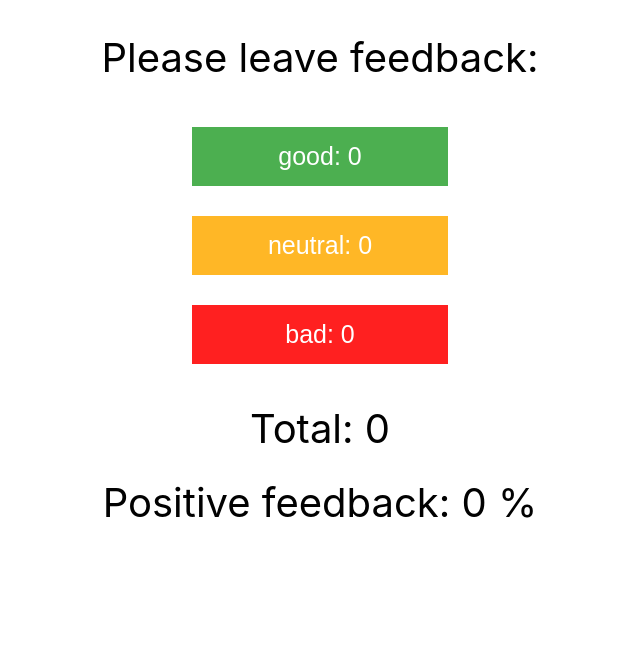
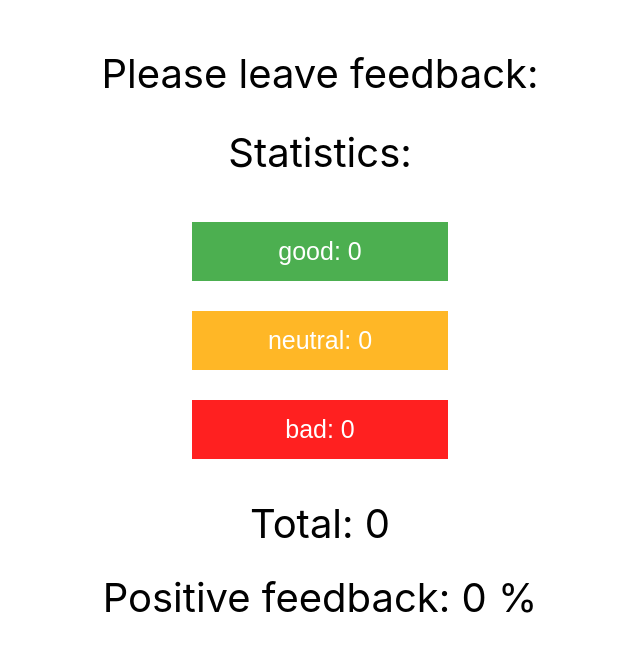
Before and after one commit to IrynaYrrr/goit-react-hw-02-feedback, a React (Create React App) app: page / in a window 1280 px wide. Shown: the top 652 px of the page, without its empty margins (320-960 px from the left). Built offline with nearby package versions, Linux system fonts and the light colour scheme.

Commit message:
add title statistics

```diff
--- a/src/components/App.jsx
+++ b/src/components/App.jsx
@@ -56,6 +56,8 @@ export class App extends Component {
       }}>
 
         <span className='title-feedback'>Please leave feedback:</span>
+        <span className='title-statistics'>Statistics:</span>
+
 
         <button onClick={this.handleGood} type="button" className='feedback-btn good-btn'>good: {this.state.good}</button>
         <button onClick={this.handleNeutral} type="button" className='feedback-btn neutral-btn'>neutral: {this.state.neutral}</button>
--- a/src/index.css
+++ b/src/index.css
@@ -15,7 +15,11 @@ code {
 }
 
 .title-feedback {
-  margin-top: 30vh;
+  margin-top: 350px;
+  margin-bottom: 30px;
+}
+
+.title-statistics {
   margin-bottom: 30px;
 }
 
```
